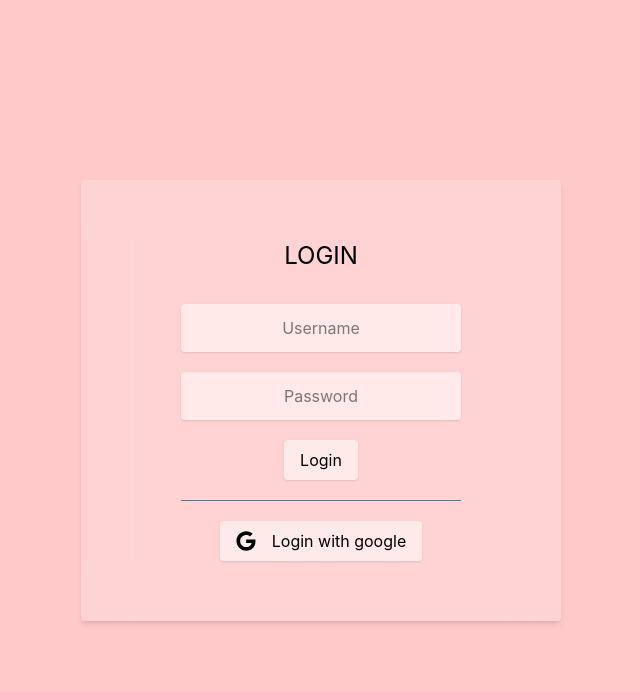
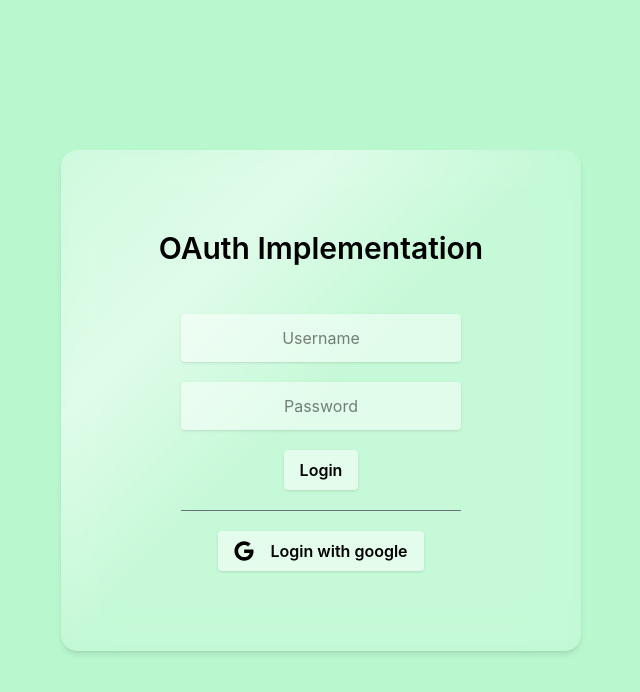
Before and after one commit to naveendanu2000/better-auth-app, a React (Vite) app in the folder better-auth-frontend/: page / in a window 1280 px wide. Shown: the top 692 px of the page, without its empty margins (319-959 px from the left). Built offline with nearby package versions, Linux system fonts and the light colour scheme; no server answers.

Commit message:
changed the UI to now have different background color

```diff
--- a/better-auth-frontend/src/App.tsx
+++ b/better-auth-frontend/src/App.tsx
@@ -7,7 +7,7 @@ import UserDashboard from "./pages/UserDashboard";
 
 const App = () => {
   return (
-    <div className="bg-red-200 **:transition-all **:duration-600 text-black h-screen flex items-center justify-center">
+    <div className="bg-green-200 **:transition-all **:duration-600 text-black h-screen flex items-center justify-center">
       <BrowserRouter>
         <Routes>
           <Route path="/" element={<LoginPage />} />
--- a/better-auth-frontend/src/pages/LoginPage.tsx
+++ b/better-auth-frontend/src/pages/LoginPage.tsx
@@ -6,6 +6,7 @@ import { VscLoading } from "react-icons/vsc";
 import { useNavigate } from "react-router-dom";
 import { AiOutlineLoading3Quarters } from "react-icons/ai";
 import { FaGoogle } from "react-icons/fa";
+import axios from "axios";
 
 interface InitialState {
   success: boolean;
@@ -56,7 +57,7 @@ const LoginPage = () => {
     if (!username?.toString().trim()) {
       error = {
         ...error,
-        username: "Username can not be blank!",
+        username: "Username can not be blank",
       };
     } else {
       error = {
@@ -95,7 +96,8 @@ const LoginPage = () => {
       };
     } catch (error) {
       console.log("Unable to login", error);
-      toast.error(`Unable to login! ${error}`);
+      if (axios.isAxiosError(error))
+        toast.error(`${error.response?.data.message}`);
       return {
         ...prevState,
         success: false,
@@ -117,8 +119,11 @@ const LoginPage = () => {
       {loading ? (
         <AiOutlineLoading3Quarters className="animate-spin" />
       ) : (
-        <div className="flex bg-white/20 backdrop-blur-xl flex-col shadow-md w-120 rounded h-fit p-15 items-center justify-center">
-          <h1 className="mb-8 text-2xl">LOGIN</h1>
+        <div className="group flex backdrop-blur-xl overflow-hidden bg-white/10 flex-col shadow-md w-130 rounded-2xl h-fit p-20 items-center justify-center">
+          <div className="z-10 flex flex-col items-center justify-center">
+            <h1 className="mb-12 text-3xl font-semibold">
+              OAuth Implementation
+            </h1>
 
             <div className="[&_input]:mb-5 mb-5 pb-5 border-b border-b-gray-500">
               <form
@@ -130,21 +135,21 @@ const LoginPage = () => {
                   type="text"
                   id="username"
                   name="username"
-                placeholder="Username"
-                className={`${state.error.username.length > 0 ? "outline-2 outline-red-400" : "outline-2 outline-transparent"}`}
+                  placeholder={`${state.error.username.length > 0 ? state.error.username : "Username"}`}
+                  className={`${state.error.username.length > 0 ? "outline-2 outline-red-400 text-red-500 focus:outline-transparent focus:text-black" : "outline-2 outline-transparent text-black"}`}
                   defaultValue={state.values.username}
                 />
                 <Input
                   type="password"
                   id="password"
                   name="password"
-                placeholder="Password"
-                className={`${state.error.password.length > 0 ? "outline-2 outline-red-400" : "outline-2 outline-transparent"}`}
+                  placeholder={`${state.error.password.length > 0 ? state.error.password : "Password"}`}
+                  className={`${state.error.password.length > 0 ? "outline-2 outline-red-400 text-red-500 focus:outline-transparent focus:text-black" : "outline-2 outline-transparent text-black"}`}
                 />
                 <button
                   type="submit"
                   disabled={isPending}
-                className="rounded flex gap-2 px-4 py-2 shadow hover:shadow-xl active:shadow-lg cursor-pointer bg-white/50 backdrop-blur-3xl disabled:opacity-65 disabled:hover:shadow disabled:cursor-not-allowed hover:backdrop-blur-lg hover:bg-white/20"
+                  className=" font-semibold rounded flex gap-2 px-4 py-2 shadow hover:shadow-xl active:shadow-lg cursor-pointer bg-white/50 backdrop-blur-3xl disabled:opacity-65 disabled:hover:shadow disabled:cursor-not-allowed hover:backdrop-blur-lg hover:bg-white/20"
                 >
                   {isPending ? (
                     <>
@@ -160,11 +165,17 @@ const LoginPage = () => {
             <button
               type="submit"
               disabled={isPending}
-            onClick={() => window.location.href = "http://localhost:8000/api/auth/login/google"}
-            className="rounded flex gap-2 px-4 py-2 shadow hover:shadow-xl active:shadow-lg cursor-pointer bg-white/50 backdrop-blur-3xl disabled:opacity-65 disabled:hover:shadow disabled:cursor-not-allowed hover:backdrop-blur-lg hover:bg-white/20 items-center"
+              onClick={() =>
+                (window.location.href =
+                  "http://localhost:8000/api/auth/login/google")
+              }
+              className=" font-semibold rounded flex gap-2 px-4 py-2 shadow hover:shadow-xl active:shadow-lg cursor-pointer bg-white/50 backdrop-blur-3xl disabled:opacity-65 disabled:hover:shadow disabled:cursor-not-allowed hover:backdrop-blur-lg hover:bg-white/20 items-center"
             >
-           <FaGoogle className="text-xl me-2"/> Login with google
+              <FaGoogle className="text-xl me-2" /> Login with google
             </button>
+          </div>
+
+          <div className="absolute backdrop-blur-sm z-0 h-300 w-300 bg-linear-to-br from-white/0 from-20% via-white/50 via-40% to-white/0 to-50% opacity-90 transition-opacity duration-400 group-hover:translate-50"></div>
         </div>
       )}
     </>
```
Lines whose indentation alone changed are shown as unchanged.
